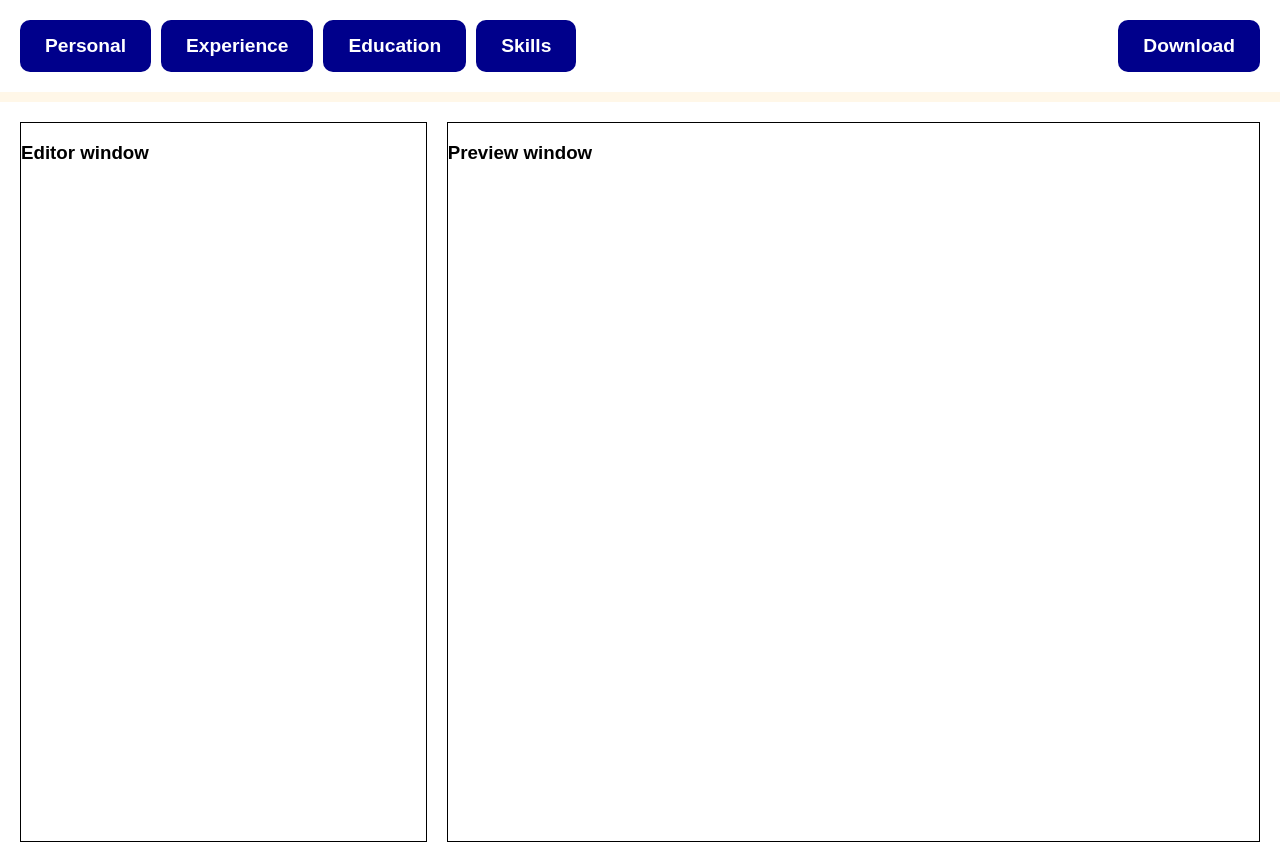
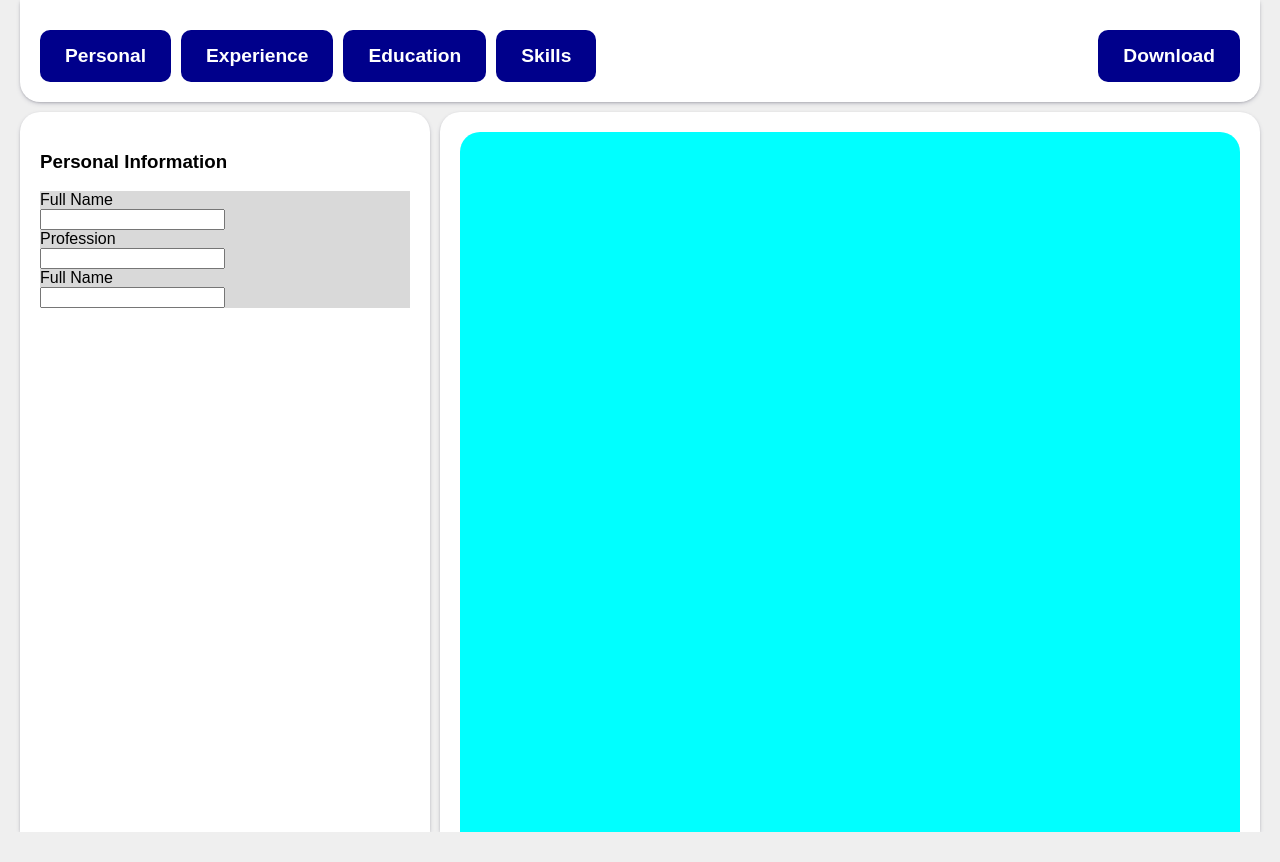
Before and after one commit to ArtemiiHH/cv-builder, a React (Vite) app: page / in a window 1280 px wide. After the commit the page ends 832 px from the top, so only its background shows below. Built offline with nearby package versions, Linux system fonts and the light colour scheme.

Commit message:
Create classes + add inputs to first form

```diff
--- a/src/components/Editor.jsx
+++ b/src/components/Editor.jsx
@@ -6,7 +6,8 @@ import SkillsForm from "./SkillsForm";
 export default function Editor() {
   return (
     <div className="editor-window">
-      <h3>Editor window</h3>
+      <h3>Personal Information</h3>
+      <PersonalForm></PersonalForm>
     </div>
   );
 }
--- a/src/components/PersonalForm.jsx
+++ b/src/components/PersonalForm.jsx
@@ -1 +1,17 @@
-export default function PersonalForm() {}
+export default function PersonalForm() {
+  return (
+    <form className="form">
+      <label>Full Name</label>
+      <br />
+      <input type="text" />
+      <br />
+      <label>Profession</label>
+      <br />
+      <input type="text" />
+      <br />
+      <label>Full Name</label>
+      <br />
+      <input type="text" />
+    </form>
+  );
+}
--- a/src/components/Preview.jsx
+++ b/src/components/Preview.jsx
@@ -1,7 +1,7 @@
 export default function Preview() {
   return (
     <div className="preview-window">
-      <h3>Preview window</h3>
+      <div className="preview-pdf"></div>
     </div>
   );
 }
--- a/src/styles/App.css
+++ b/src/styles/App.css
@@ -4,8 +4,8 @@ body {
     sans-serif;
   display: flex;
   flex-direction: column;
-  margin: 0;
-  background-color: rgb(255, 247, 232);
+  margin: 0 20px;
+  background-color: rgb(239, 239, 239);
   height: 100vh;
 }
 
@@ -15,8 +15,12 @@ header {
   background-color: white;
   height: auto;
   width: auto;
-  padding: 20px;
+  padding: 30px 20px 20px 20px;
   margin-bottom: 10px;
+  box-shadow: rgba(50, 50, 93, 0.25) 0px 2px 5px -1px,
+    rgba(0, 0, 0, 0.3) 0px 1px 3px -1px;
+  border-bottom-left-radius: 20px;
+  border-bottom-right-radius: 20px;
 }
 
 .header-left {
@@ -32,19 +36,35 @@ header {
 section {
   display: grid;
   grid-template-columns: 1fr 2fr;
-  gap: 20px;
-  background-color: white;
+  gap: 10px;
   height: 90vh;
   width: auto;
-  padding: 20px;
 }
 
-.editor-window {
-  border: 1px solid black;
+.editor-window,
+.preview-window {
+  background-color: white;
+  padding: 20px;
+  box-shadow: rgba(50, 50, 93, 0.25) 0px 2px 5px -1px,
+    rgba(0, 0, 0, 0.3) 0px 1px 3px -1px;
+  border-top-left-radius: 20px;
+  border-top-right-radius: 20px;
 }
 
 .preview-window {
-  border: 1px solid black;
+  padding: 20px 20px 0 20px;
+}
+
+.preview-pdf {
+  background-color: aqua;
+  border-top-left-radius: 20px;
+  border-top-right-radius: 20px;
+  height: 100%;
+  width: auto;
+}
+
+.form {
+  background-color: rgb(217, 217, 217);
 }
 
 button {
```
